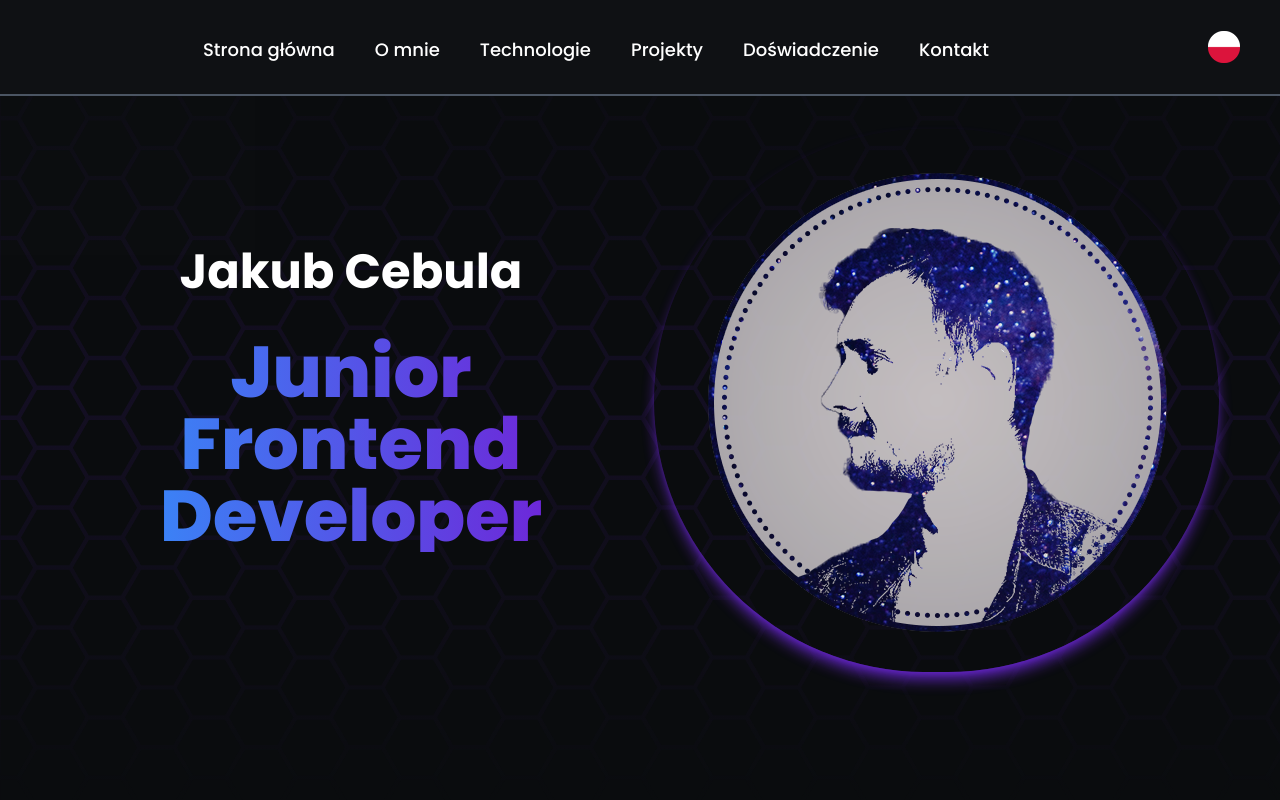
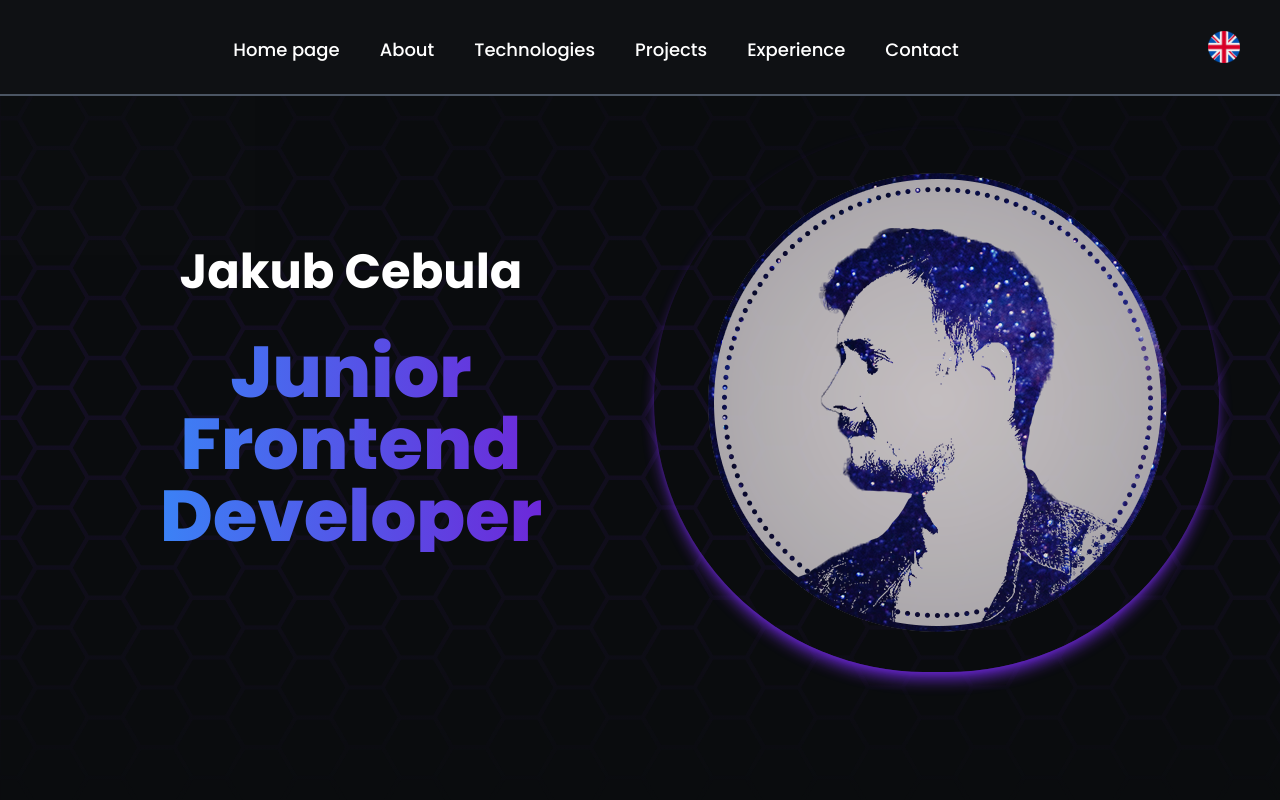
Before and after one commit to c3bull/portfolio-work, a React (Vite) app: page / in a window 1280 px wide. Shown: the top 800 px of the page. Built offline with nearby package versions, Linux system fonts and the light colour scheme.

Commit message:
choose language shuffle

```diff
--- a/src/components/ChangeLang.jsx
+++ b/src/components/ChangeLang.jsx
@@ -15,10 +15,7 @@ export default function ChangeLang({style}) {
     }, [language]);
 
     useEffect(() => {
-        let localLang = language;
-        setLanguage("");
-        setLanguage(localLang)
-        // langChange()
+        langChange()
     }, [])
 
     const {t} = useTranslation()
```
